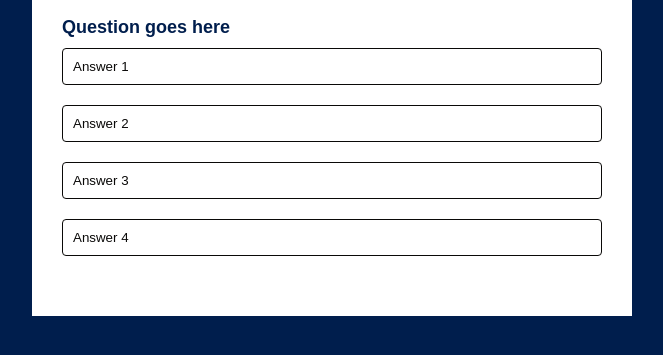
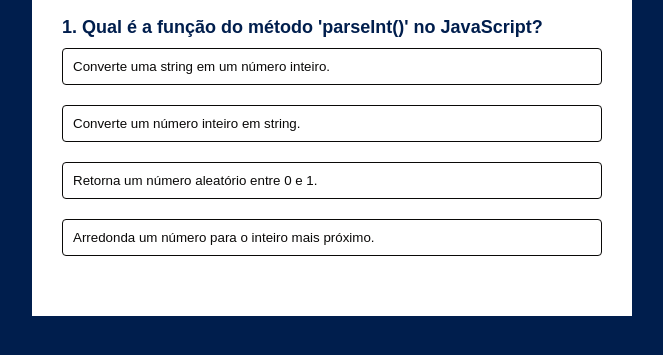
Before and after one commit to Carlxs7/Quiz, a plain HTML site: page index.html in a window 1280 px wide. Shown: the part 201-556 px from the top of the page, without its empty margins (308-971 px from the left). Drawn offline with Linux system fonts and the light colour scheme.

Commit message:
Criado JavaScript e Corrigido CSS

```diff
--- a/css/style.css
+++ b/css/style.css
@@ -51,7 +51,7 @@ body {
     transition: all 0.3s;
 }
 
-.btn:hover.btn:hover:not([disabled]) {
+.btn:hover:not([disabled]) {
     background: var(--gray);
     color: var(--white);
 }
@@ -74,9 +74,9 @@ body {
 }
 
 .correct {
-    background: var(--gren);
+    background: var(--green);
 }
 
-.incorret {
+.incorrect {
     background: var(--red);
 }
--- a/script.js
+++ b/script.js
@@ -0,0 +1,121 @@
+const questions = [
+  {
+    question: "Qual é a função do método 'parseInt()' no JavaScript?",
+    answers: [
+      { text: "Converte uma string em um número inteiro.", correct: true },
+      { text: "Converte um número inteiro em string.", correct: false },
+      { text: "Retorna um número aleatório entre 0 e 1.", correct: false },
+      { text: "Arredonda um número para o inteiro mais próximo.", correct: false }
+    ]
+  },
+  {
+    question: "Qual palavra-chave é usada para declarar uma constante?",
+    answers: [
+      { text: "const", correct: true },
+      { text: "let", correct: false },
+      { text: "var", correct: false },
+      { text: "static", correct: false }
+    ]
+  },
+  {
+    question: "Qual método adiciona um novo elemento ao final de um array?",
+    answers: [
+      { text: "push()", correct: true },
+      { text: "pop()", correct: false },
+      { text: "shift()", correct: false },
+      { text: "concat()", correct: false }
+    ]
+  },
+
+  {
+  question: "Qual método é usado para selecionar um elemento pelo ID no JavaScript?",
+  answers: [
+    { text: "document.getElementById()", correct: true },
+    { text: "document.querySelectorAll()", correct: false },
+    { text: "document.getElementsByClassName()", correct: false },
+    { text: "document.createElement()", correct: false }
+  ]
+  }
+];
+
+const questionElement = document.getElementById("question");
+const answerButtons = document.getElementById("answer-buttons");
+const nextButton = document.getElementById("next-btn");
+
+let currentQuestionIndex = 0;
+let score = 0;
+
+function startQuiz() {
+  currentQuestionIndex = 0;
+  score = 0;
+  nextButton.innerHTML = "Próxima";
+  showQuestion();
+}
+
+function resetState() {
+  nextButton.style.display = "none";
+  while (answerButtons.firstChild) {
+    answerButtons.removeChild(answerButtons.firstChild);
+  }
+}
+
+function showQuestion() {
+  resetState();
+  let currentQuestion = questions[currentQuestionIndex];
+  let questionNo = currentQuestionIndex + 1;
+  questionElement.innerHTML = questionNo + ". " + currentQuestion.question;
+
+  currentQuestion.answers.forEach((answer) => {
+    const button = document.createElement("button");
+    button.innerHTML = answer.text;
+    button.classList.add("btn");
+    button.dataset.correct = answer.correct;
+    button.addEventListener("click", selectAnswer);
+    answerButtons.appendChild(button);
+  });
+}
+
+function selectAnswer(e) {
+  const selectedBtn = e.target;
+  const isCorrect = selectedBtn.dataset.correct === "true";
+
+  if (isCorrect) {
+    selectedBtn.classList.add("correct");
+    score++;
+  } else {
+    selectedBtn.classList.add("incorrect");
+  }
+
+  Array.from(answerButtons.children).forEach((button) => {
+    if (button.dataset.correct === "true") button.classList.add("correct");
+    button.disabled = true;
+  });
+
+  nextButton.style.display = "block";
+}
+
+function showScore() {
+  resetState();
+  questionElement.innerHTML = `Você acertou ${score} de ${questions.length}!`;
+  nextButton.innerHTML = "Reiniciar";
+  nextButton.style.display = "block";
+}
+
+function handleNextButton() {
+  currentQuestionIndex++;
+  if (currentQuestionIndex < questions.length) {
+    showQuestion();
+  } else {
+    showScore();
+  }
+}
+
+nextButton.addEventListener("click", () => {
+  if (currentQuestionIndex < questions.length) {
+    handleNextButton();
+  } else {
+    startQuiz();
+  }
+});
+
+startQuiz();
```
